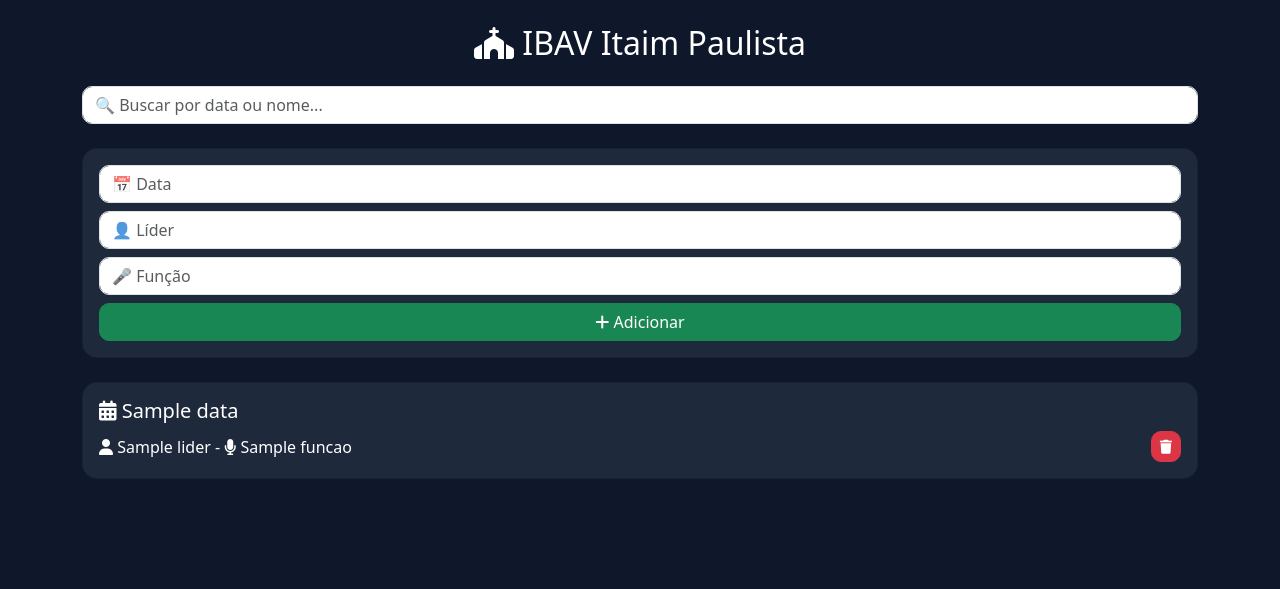
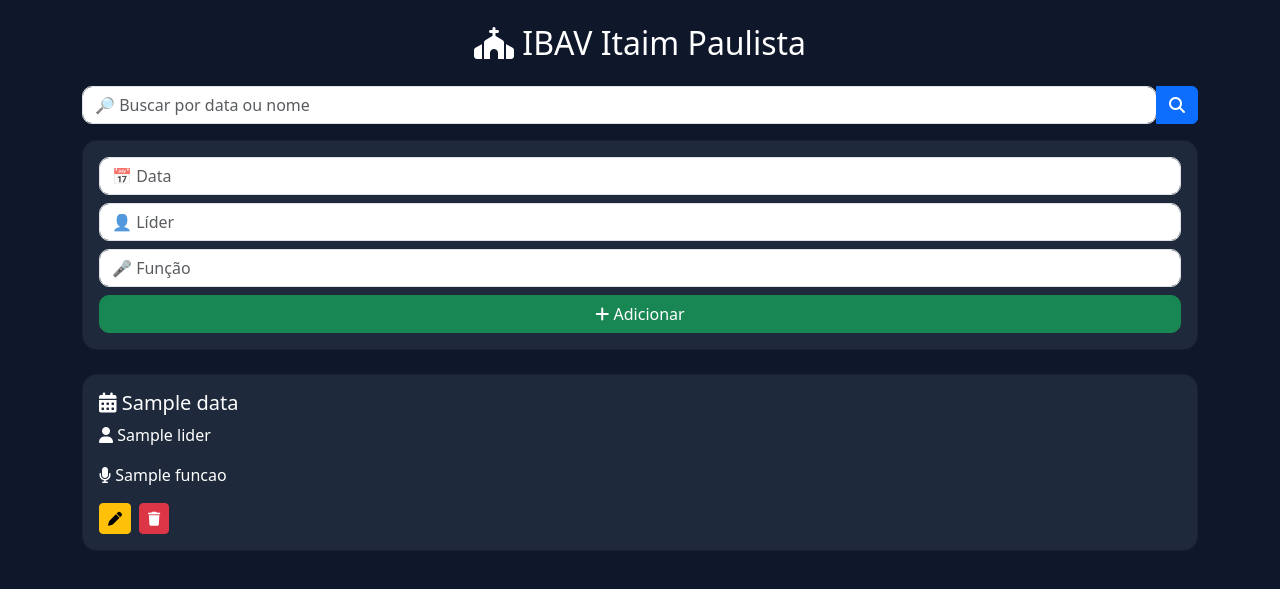
Before and after one commit to jhonathan701/ibav-escala, a Flask app: template templates/index.html in a window 1280 px wide. Shown: the top 589 px of the page. Run offline with Flask 3, Linux system fonts and the light colour scheme; the template is opened without the code that fills it: most values are stand-ins (such as "Sample title", 1, 10 or a date in 2020).

Commit message:
Update index.html

```diff
--- a/templates/index.html
+++ b/templates/index.html
@@ -5,10 +5,8 @@
 <title>IBAV Itaim Paulista</title>
 <meta name="viewport" content="width=device-width, initial-scale=1.0">
 
-<!-- Bootstrap -->
 <link href="https://cdn.jsdelivr.net/npm/bootstrap@5.3.0/dist/css/bootstrap.min.css" rel="stylesheet">
 
-<!-- Ícones -->
 <link rel="stylesheet" href="https://cdnjs.cloudflare.com/ajax/libs/font-awesome/6.5.0/css/all.min.css">
 
 <style>
@@ -20,13 +18,8 @@ body{
 
 .card{
     background:#1e293b;
+    border-radius:15px;
     color:white;
-    border-radius:15px;
-    transition:0.3s;
-}
-
-.card:hover{
-    transform:scale(1.02);
 }
 
 .btn-app{
@@ -43,21 +36,28 @@ input{
 <body class="container py-4">
 
 <h2 class="text-center mb-4">
-    <i class="fa-solid fa-church"></i>
-    IBAV Itaim Paulista
+<i class="fa-solid fa-church"></i>
+IBAV Itaim Paulista
 </h2>
 
 <!-- BUSCA -->
-<div class="mb-4">
+<form method="GET" class="mb-3">
+
+<div class="input-group">
 
 <input
 type="text"
-id="buscar"
+name="busca"
 class="form-control"
-placeholder="🔍 Buscar por data ou nome..."
-onkeyup="filtrarEscalas()">
+placeholder="🔎 Buscar por data ou nome">
+
+<button class="btn btn-primary">
+<i class="fa-solid fa-search"></i>
+</button>
 
 </div>
+
+</form>
 
 <!-- FORM -->
 <div class="card p-3 mb-4">
@@ -88,36 +88,84 @@ Adicionar
 </button>
 
 </form>
+
 </div>
 
 <!-- LISTA -->
-{% for item in escala %}
+{% for pessoa in escala %}
 
-<div class="card p-3 mb-3 escala-card">
+<div class="card p-3 mb-3">
 
 <h5>
 <i class="fa-solid fa-calendar-days"></i>
-{{ item.data }}
+{{ pessoa.data }}
 </h5>
 
-<div class="d-flex justify-content-between align-items-center">
+<p>
+<i class="fa-solid fa-user"></i>
+{{ pessoa.lider }}
+</p>
 
-<div>
-<i class="fa-solid fa-user"></i>
-{{ item.lider }}
--
+<p>
 <i class="fa-solid fa-microphone"></i>
-{{ item.funcao }}
+{{ pessoa.funcao }}
+</p>
+
+<div class="d-flex gap-2">
+
+<!-- EDITAR -->
+<button
+class="btn btn-warning btn-sm"
+data-bs-toggle="modal"
+data-bs-target="#modal{{ pessoa.id }}">
+<i class="fa-solid fa-pen"></i>
+</button>
+
+<!-- APAGAR -->
+<a
+href="/remover/{{ pessoa.id }}"
+class="btn btn-danger btn-sm">
+<i class="fa-solid fa-trash"></i>
+</a>
+
 </div>
 
-<div>
+</div>
 
-<!-- EXCLUIR -->
-<form action="/remover/{{ item.id }}" method="POST" style="display:inline;">
+<!-- MODAL -->
+<div class="modal fade" id="modal{{ pessoa.id }}">
 
-<button class="btn btn-danger btn-sm btn-app">
-<i class="fa-solid fa-trash"></i>
+<div class="modal-dialog">
+
+<div class="modal-content bg-dark text-white">
+
+<form method="POST" action="/editar/{{ pessoa.id }}">
+
+<div class="modal-header">
+<h5>Editar Escala</h5>
+</div>
+
+<div class="modal-body">
+
+<input
+class="form-control mb-2"
+name="lider"
+value="{{ pessoa.lider }}">
+
+<input
+class="form-control"
+name="funcao"
+value="{{ pessoa.funcao }}">
+
+</div>
+
+<div class="modal-footer">
+
+<button class="btn btn-success w-100">
+Salvar
 </button>
+
+</div>
 
 </form>
 
@@ -129,29 +177,7 @@ Adicionar
 
 {% endfor %}
 
-<script>
-
-function filtrarEscalas(){
-
-let input = document.getElementById("buscar").value.toLowerCase();
-
-let cards = document.querySelectorAll(".escala-card");
-
-cards.forEach(card => {
-
-let texto = card.innerText.toLowerCase();
-
-if(texto.includes(input)){
-card.style.display = "block";
-}else{
-card.style.display = "none";
-}
-
-});
-
-}
-
-</script>
+<script src="https://cdn.jsdelivr.net/npm/bootstrap@5.3.0/dist/js/bootstrap.bundle.min.js"></script>
 
 </body>
 </html>
```
